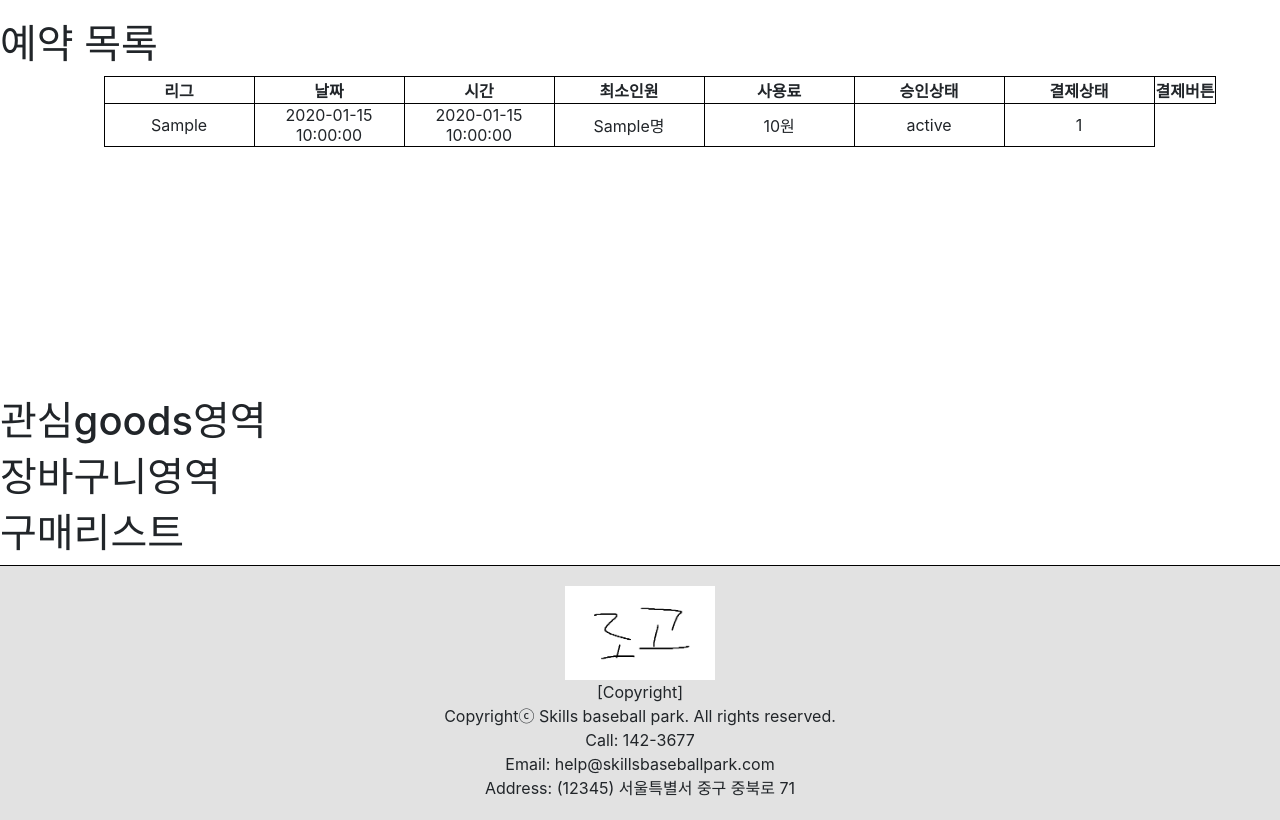
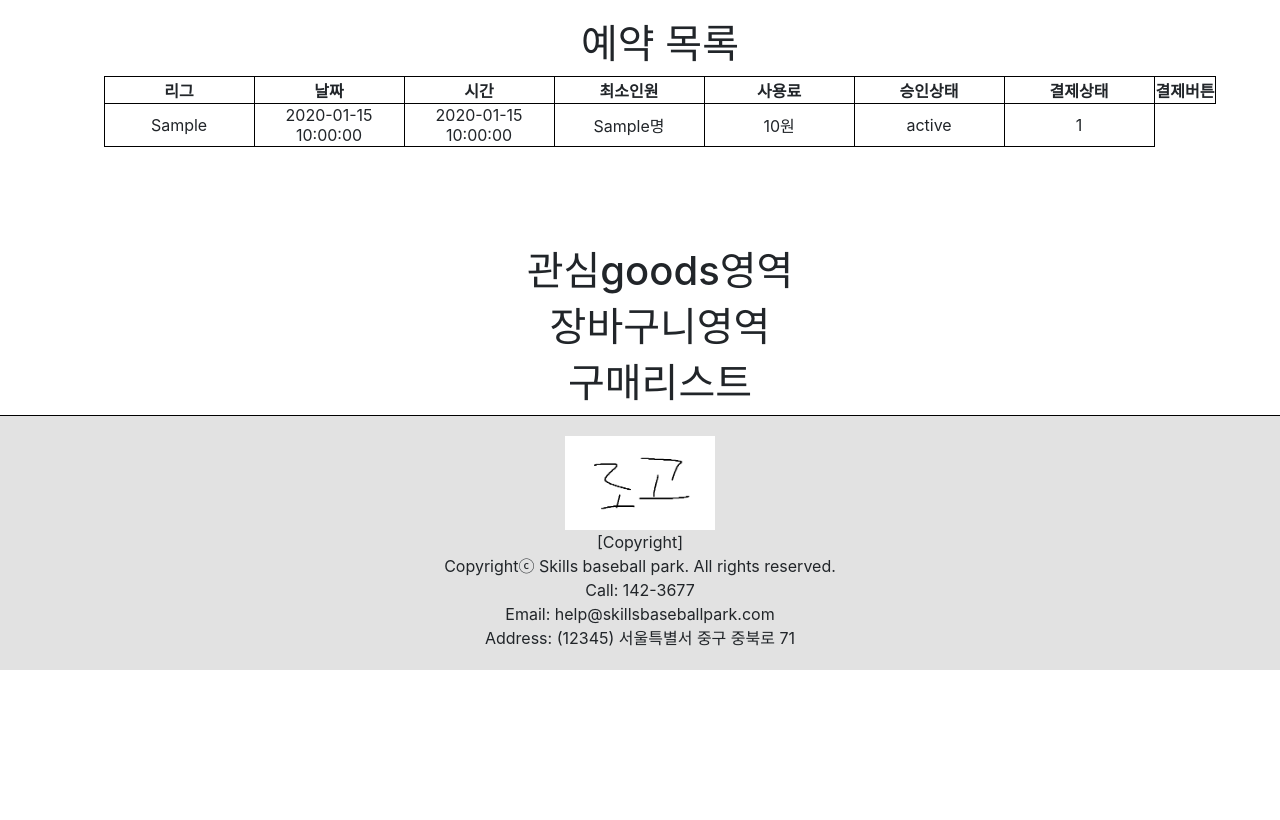
Before and after one commit to jumin20099/2024LocalSkillsBaseBall, a PHP site: page /mypage in a window 1280 px wide; the page is wider, and only the part inside the window is pictured. Shown: the part 130-950 px from the top of that part. After the commit the page ends 800 px from the top of that part, so only its background shows below. Run offline with PHP 8.4, Linux system fonts and the light colour scheme; the visitor is signed in with stand-in values (Sample User, id 1); tables that the repository leaves empty or names only in its code hold one stand-in row (values such as "Sample post"); some libraries are stand-ins or nearby versions.

Commit message:
기타 수정

```diff
--- a/style.css
+++ b/style.css
@@ -12,6 +12,10 @@ a {
 
 ul {
     list-style-type: none;
+}
+
+h1{
+    text-align: center;
 }
 
 header {
@@ -591,7 +595,7 @@ th {
     display: flex;
     justify-content: center;
     text-align: center;
-    margin-bottom: 250px;
+    margin-bottom: 100px;
 }
 
 tbody>tr>td{
```
